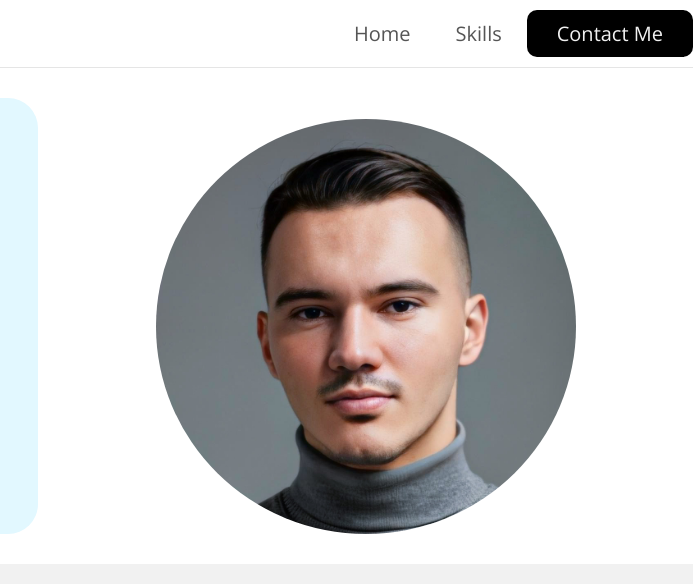
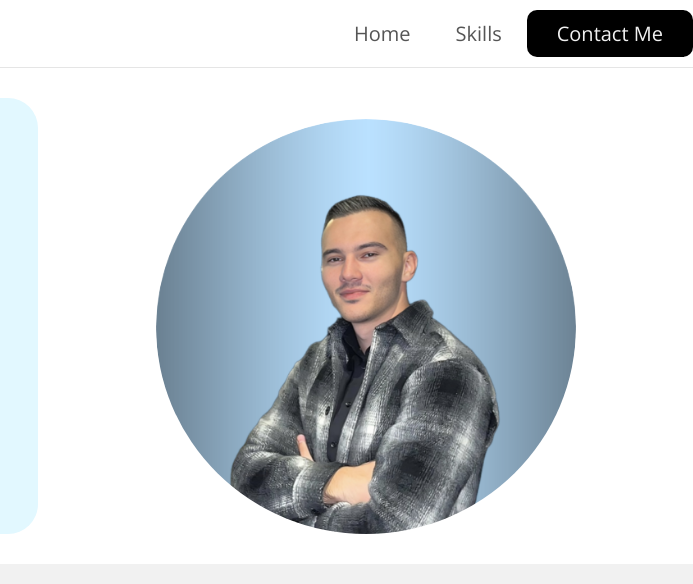
Before and after one commit to Adin1201/MyPortfolio, a plain HTML site: page index.html in a window 1280 px wide. Shown: the top 584 px of the page, 587-1280 px from the left. Drawn offline with nearby package versions, Linux system fonts and the light colour scheme.

Commit message:
Change hero image

```diff
--- a/index.html
+++ b/index.html
@@ -84,7 +84,7 @@
           </div>
         </div>
         <div class="hero-right">
-          <img src="./imgs/hero-image.jpeg" alt="Adin Vrbic" width="100%" />
+          <img src="./imgs/hero-image.png" alt="Adin Vrbic" width="100%" />
         </div>
       </section>
       <section class="logos container">
```
Also changed, not shown: imgs/hero-image.jpeg (deleted), imgs/hero-image.png (added).
